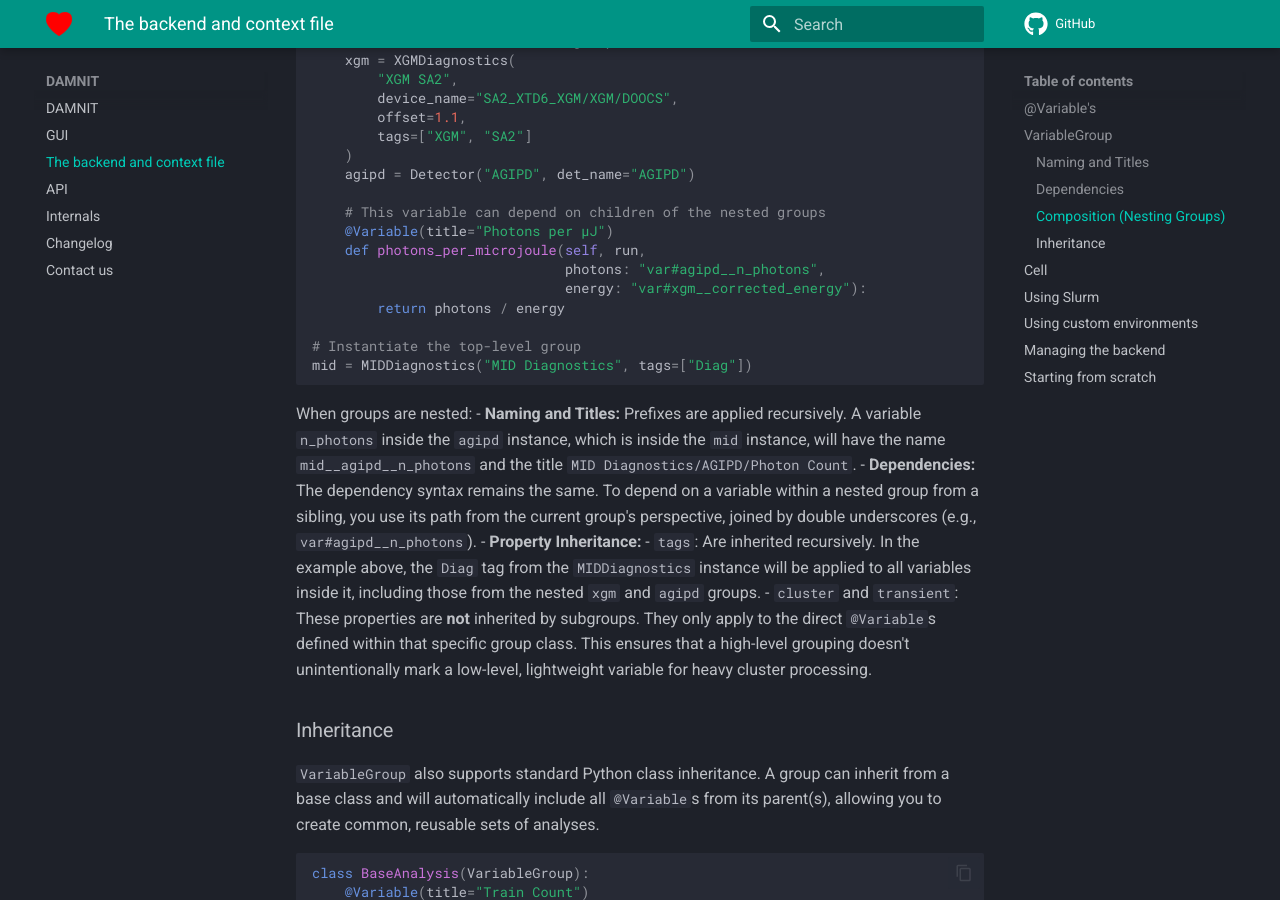
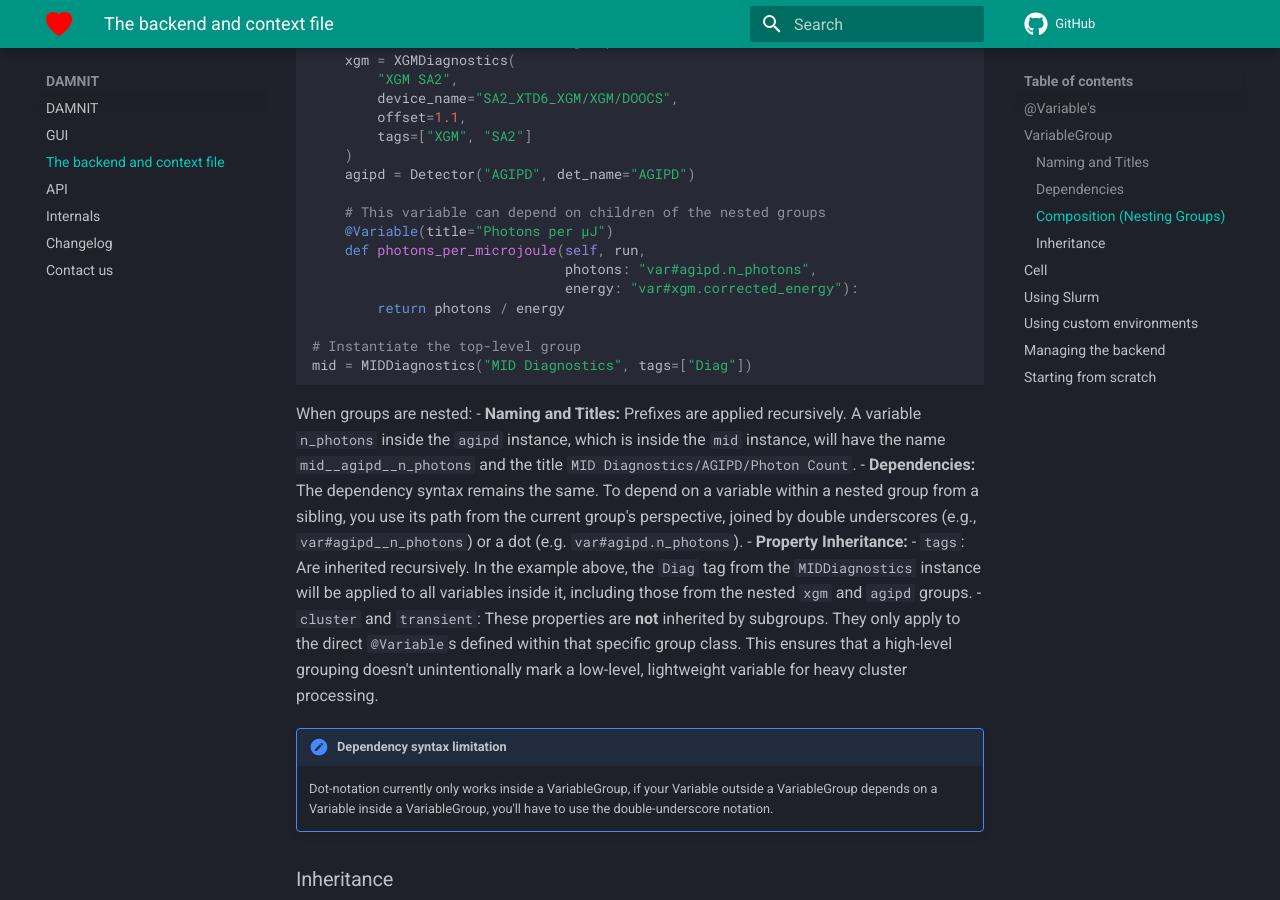
Before and after one commit to European-XFEL/DAMNIT, an MkDocs documentation site: the page built from docs/backend.md, in a window 1280 px wide and 900 px high, scrolled down 5413 px. Built offline with MkDocs 1.6.1 and Material for MkDocs 9.7.7, drawn with Linux system fonts in a browser that asks for light colours; comment, search, counter and statistics services are not loaded.

Commit message:
feat: supports dot-notation for nested dependecy syntax

```diff
--- a/docs/backend.md
+++ b/docs/backend.md
@@ -266,8 +266,8 @@ class MIDDiagnostics(VariableGroup):
     # This variable can depend on children of the nested groups
     @Variable(title="Photons per µJ")
     def photons_per_microjoule(self, run,
-                               photons: "var#agipd__n_photons",
-                               energy: "var#xgm__corrected_energy"):
+                               photons: "var#agipd.n_photons",
+                               energy: "var#xgm.corrected_energy"):
         return photons / energy
 
 # Instantiate the top-level group
@@ -282,7 +282,7 @@ When groups are nested:
 - **Dependencies:** The dependency syntax remains the same. To depend on a
   variable within a nested group from a sibling, you use its path from the
   current group's perspective, joined by double underscores (e.g.,
-  `var#agipd__n_photons`).
+  `var#agipd__n_photons`) or a dot (e.g. `var#agipd.n_photons`).
 - **Property Inheritance:**
     - `tags`: Are inherited recursively. In the example above, the `Diag` tag
       from the `MIDDiagnostics` instance will be applied to all variables inside
@@ -292,6 +292,12 @@ When groups are nested:
       specific group class. This ensures that a high-level grouping doesn't
       unintentionally mark a low-level, lightweight variable for heavy cluster
       processing.
+
+!!! note "Dependency syntax limitation"
+
+    Dot-notation currently only works inside a VariableGroup, if your Variable
+    outside a VariableGroup depends on a Variable inside a VariableGroup,
+    you'll have to use the double-underscore notation.
 
 ### Inheritance
 `VariableGroup` also supports standard Python class inheritance. A group can
```
Also changed, not shown: 2 other files.
